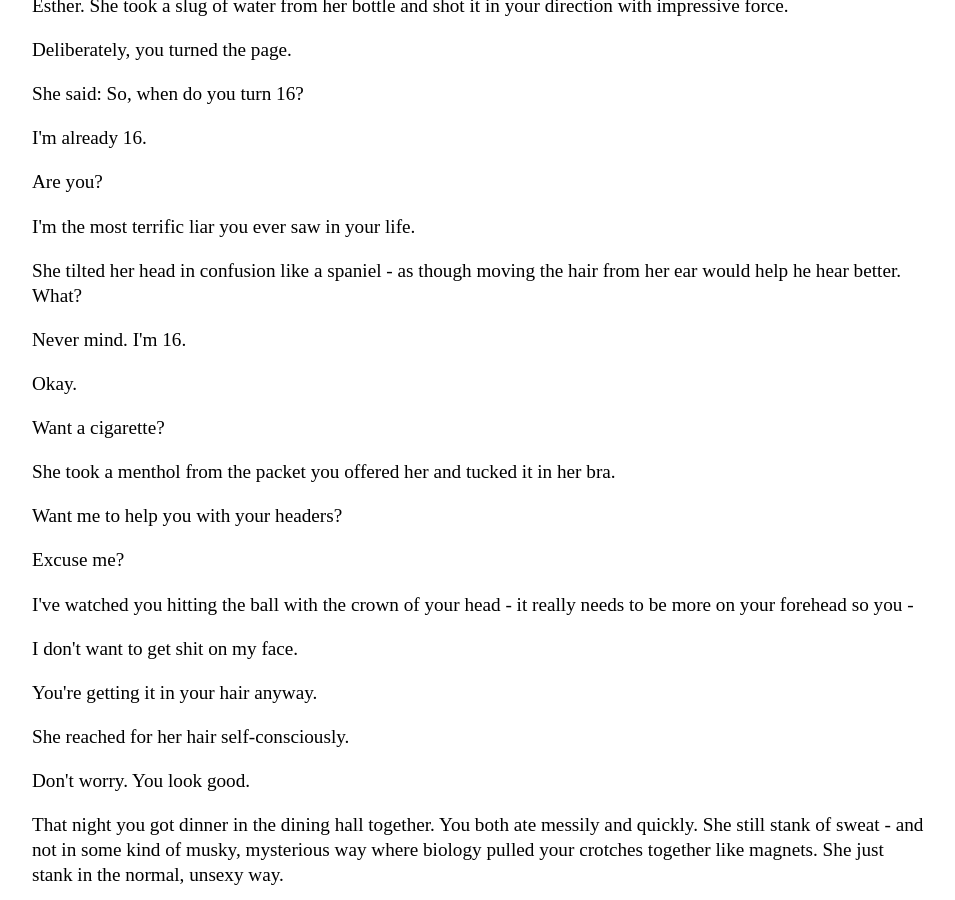
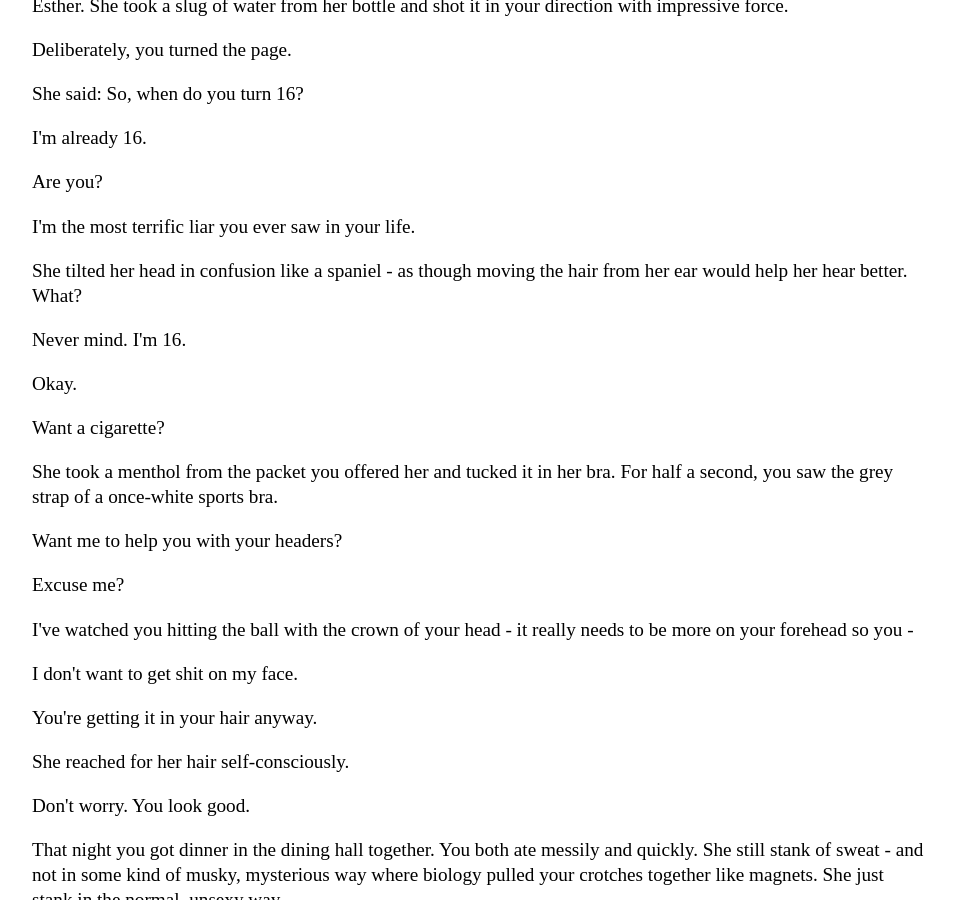
Before and after one commit to Pinelife/pinelife.github.io, a Jekyll site: the page built from Hellhole/excitingevent2.html, in a window 1280 px wide and 900 px high, scrolled down 1572 px. Shown: the whole window, without its empty margins (160-1115 px from the left). Built offline with Jekyll 4.4.1, drawn with Linux system fonts in a browser that asks for light colours.

Commit message:
Update excitingevent2.html

```diff
--- a/Hellhole/excitingevent2.html
+++ b/Hellhole/excitingevent2.html
@@ -82,12 +82,13 @@ Deliberately, you turned the page.
 <p>I'm already 16.</p>
 <p>Are you?</p>
 <p>I'm the most terrific liar you ever saw in your life.</p>
-<p>She tilted her head in confusion like a spaniel - as though moving the hair from her ear would help he hear better.
+<p>She tilted her head in confusion like a spaniel - as though moving the hair from her ear would help her hear better.
  What?</p>
 <p>Never mind. I'm 16.</p>
 <p>Okay.</p>
 <p>Want a cigarette?</p>
-<p>She took a menthol from the packet you offered her and tucked it in her bra.</p>
+<p>She took a menthol from the packet you offered her and tucked it in her bra. For half a second, you saw the grey strap of a once-white
+sports bra.</p>
 <p>Want me to help you with your headers?</p>
 <p>Excuse me?</p>
 <p>I've watched you hitting the ball with the crown of your head - it really needs to be more on your forehead so you -</p>
```
